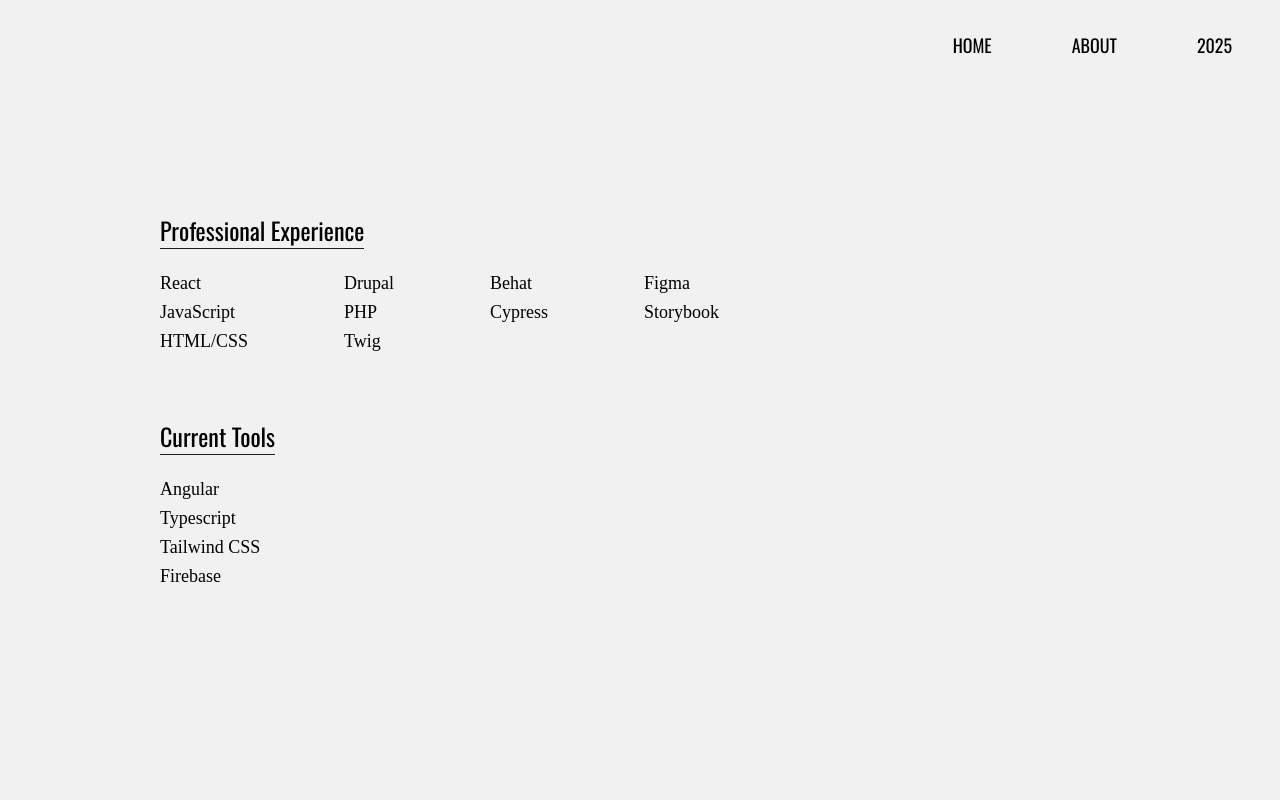
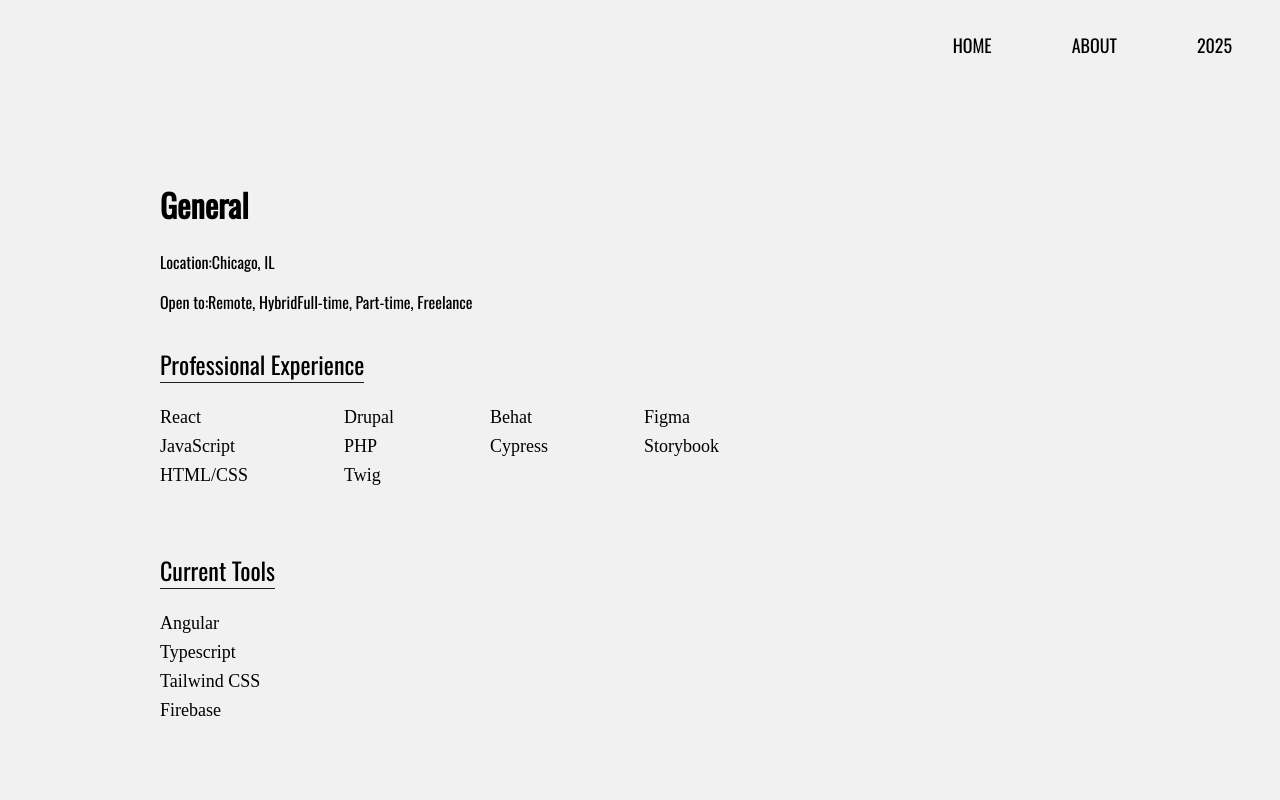
Before and after one commit to jisung594/jons-summer, a React (Create React App) app: page /about in a window 1280 px wide. Shown: the top 800 px of the page. Built offline with nearby package versions, Linux system fonts and the light colour scheme.

Commit message:
Add general info section

```diff
--- a/src/About/About.jsx
+++ b/src/About/About.jsx
@@ -3,6 +3,21 @@ import styles from './About.module.css';
 export const About = ({ ...props }) => {
   return (
     <div className={`${styles.about} ${styles.fullHeight}`}>
+      <div className={styles.generalInfo}>
+        <h1 className={styles.generalTitle}>General</h1>
+        <div className={styles.location}>
+          <p>Location:
+            <span>Chicago, IL</span>
+          </p>
+        </div>
+        <div className={styles.preferences}>
+          <p>Open to:
+            <span>Remote, Hybrid</span>
+            <span>Full-time, Part-time, Freelance</span>
+          </p>
+        </div>
+      </div>
+
       <div className={styles.experience}>
         <h1 className={styles.experienceTitle}>Professional Experience</h1>
         <ul className={styles.experienceList}>
@@ -37,7 +52,6 @@ export const About = ({ ...props }) => {
           </div>
         </ul>
       </div>
-
     </div>
   )
 }
```
